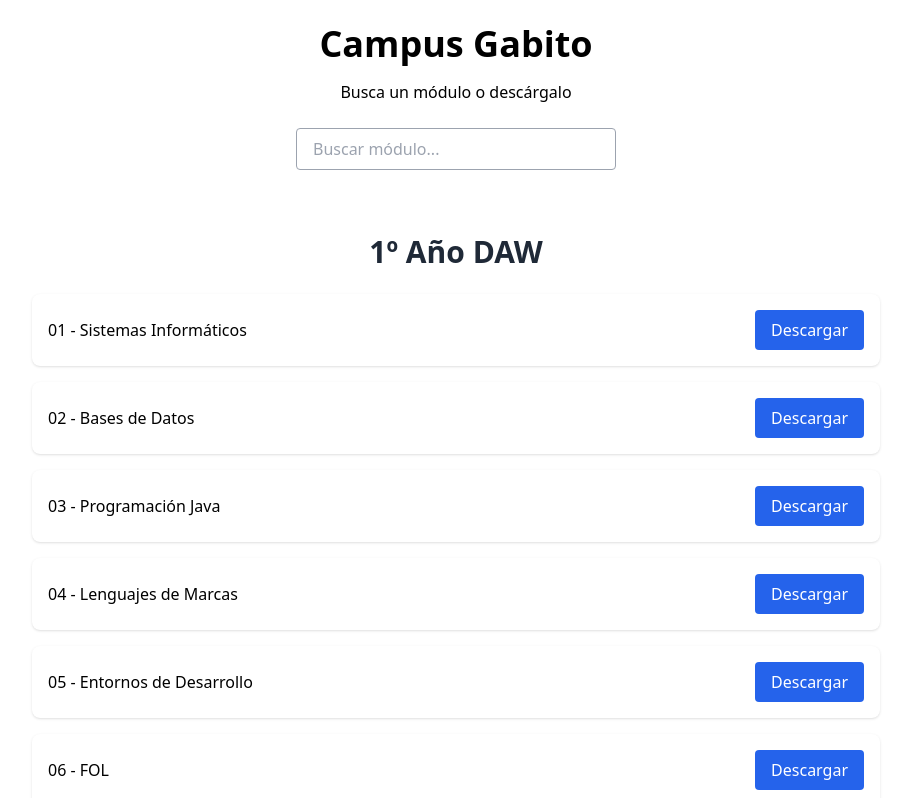
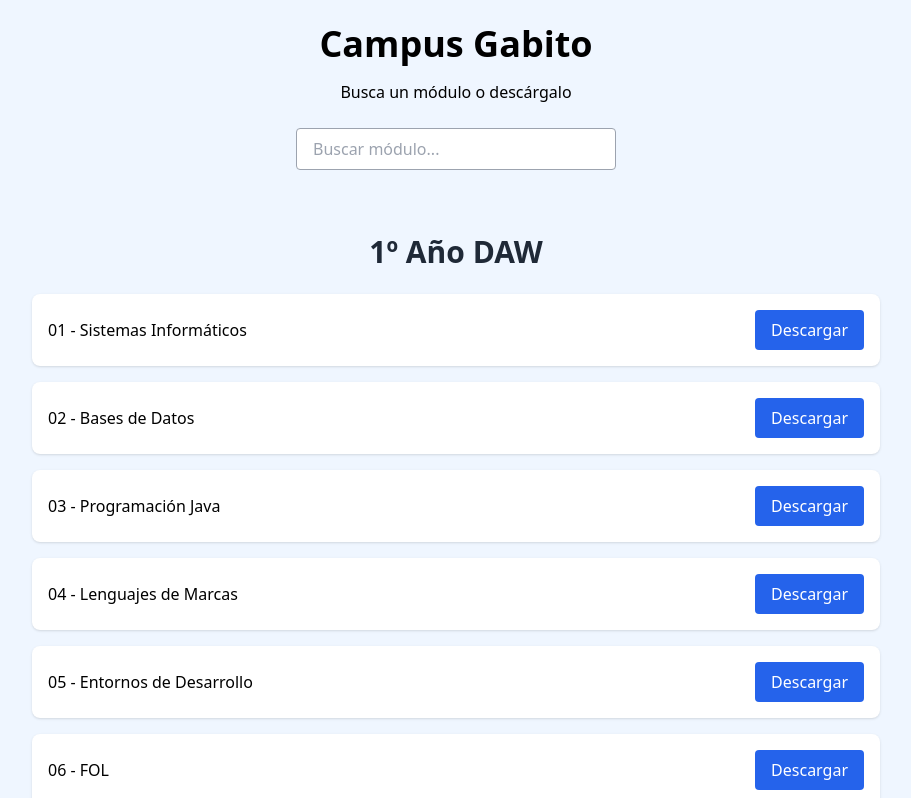
Before and after one commit to gabito1122/campusgabito, a React (Create React App) app: page / in a window 1280 px wide. Shown: the top 798 px of the page, without its empty margins (184-1095 px from the left). Built offline with nearby package versions, Linux system fonts and the light colour scheme.

Commit message:
Cambiado color background

```diff
--- a/src/App.js
+++ b/src/App.js
@@ -69,7 +69,7 @@ function App() {
   const [filtro, setFiltro] = useState("");
 
   return (
-    <div className="p-6 font-sans">
+    <div className="p-6 font-sans bg-blue-50">
       <h1 className="text-4xl font-bold text-center mb-4">Campus Gabito</h1>
       <p className="text-center mb-6">Busca un módulo o descárgalo</p>
 
```
